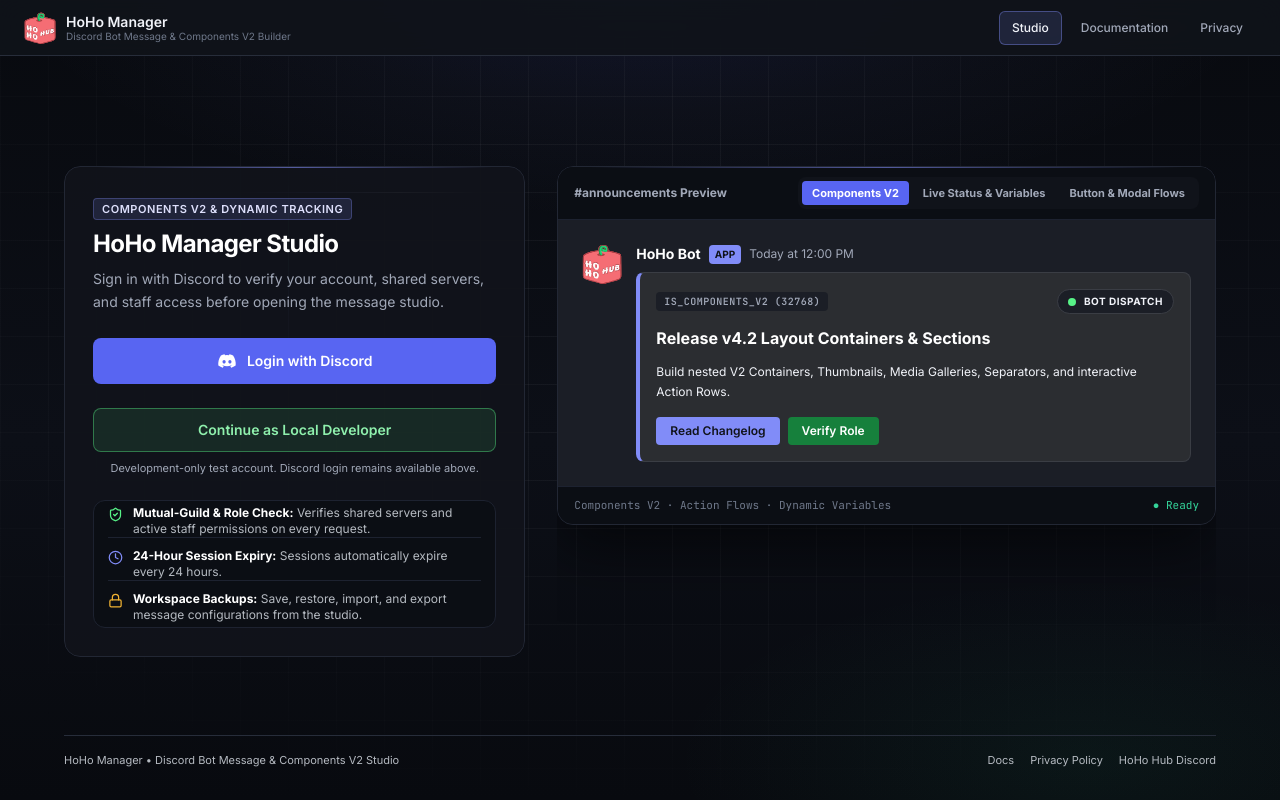
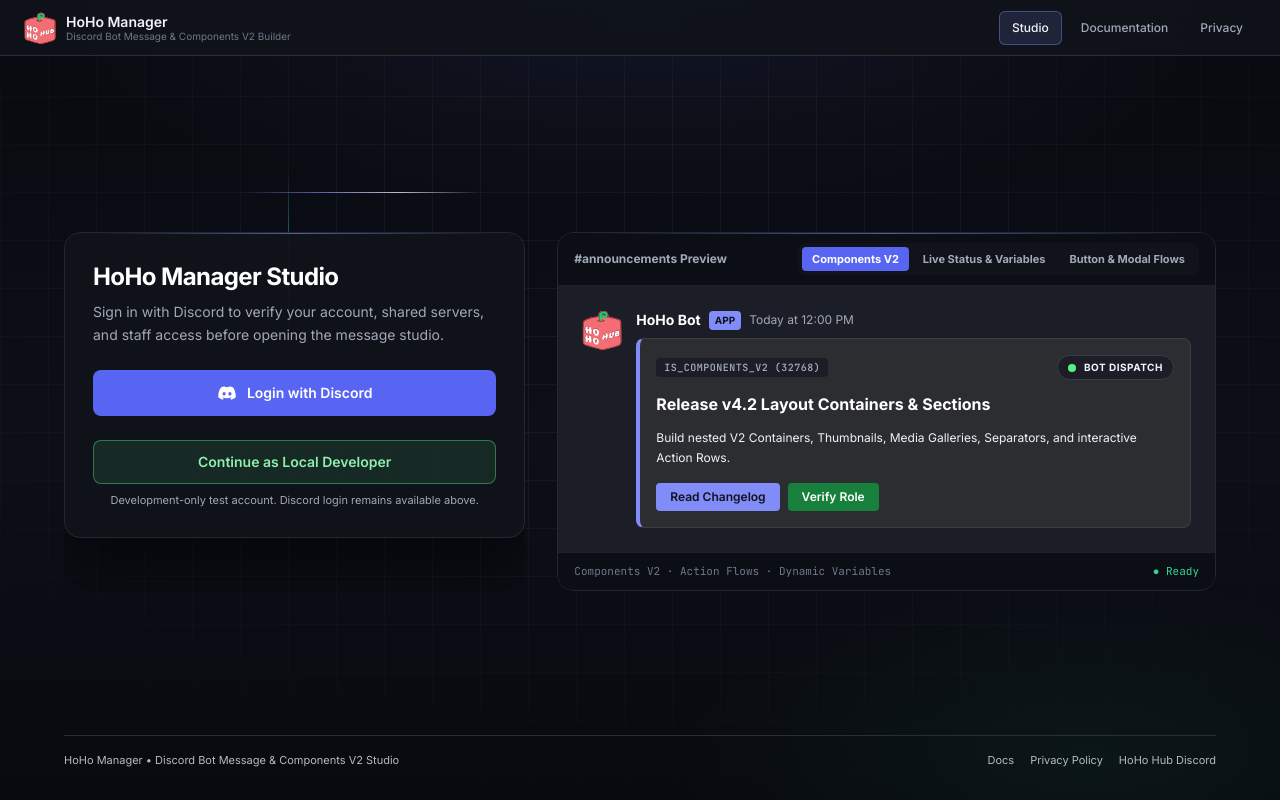
Before and after one commit to no-peace/Hoho_manager, a React (Vite) app in the folder client/: page / in a window 1280 px wide. Built offline with nearby package versions, Linux system fonts and the light colour scheme; no server answers.

Commit message:
some changes

```diff
--- a/client/src/components/layout/LoginScreen.tsx
+++ b/client/src/components/layout/LoginScreen.tsx
@@ -93,9 +93,6 @@ export const LoginScreen: React.FC<{ authError?: string | null }> = ({ authError
       <main className="relative z-10 max-w-6xl w-full mx-auto grid grid-cols-1 lg:grid-cols-12 gap-4 sm:gap-6 lg:gap-8 items-stretch lg:items-stretch my-2 lg:my-auto py-2 sm:py-6">
         <SpotlightCard className="lg:col-span-5 min-w-0 rounded-2xl h-full"><div className="relative flex h-full flex-col justify-between overflow-hidden rounded-2xl border border-[#222734] bg-[#11141B]/95 p-5 shadow-[0_24px_64px_rgba(0,0,0,0.55)] sm:p-7 space-y-5 sm:space-y-6"><div className="pointer-events-none absolute inset-x-8 top-0 h-px bg-gradient-to-r from-transparent via-[#818CF8]/60 to-transparent" aria-hidden="true" />
           <div className="space-y-2">
-            <span className="inline-block px-2 py-0.5 rounded bg-[#818CF8]/15 border border-[#818CF8]/30 text-[#dee0fc] text-[0.6875rem] font-semibold uppercase tracking-wider">
-              COMPONENTS V2 & DYNAMIC TRACKING
-            </span>
             <h1 className="text-2xl font-bold text-white tracking-tight">
               HoHo Manager Studio
             </h1>
@@ -152,30 +149,6 @@ export const LoginScreen: React.FC<{ authError?: string | null }> = ({ authError
               )}
             </div>
           )}
-
-          <div className="space-y-2.5 rounded-xl border border-[#1D2230] bg-[#0B0E14] divide-y divide-[#1D2230] px-3.5 py-1">
-            <div className="flex items-start gap-2.5 text-xs text-[#b5bac1]">
-              <ShieldCheck size={15} className="text-[#57f287] shrink-0 mt-0.5" />
-              <span>
-                <strong className="text-white">Mutual-Guild & Role Check:</strong>{" "}
-                Verifies shared servers and active staff permissions on every request.
-              </span>
-            </div>
-            <div className="flex items-start gap-2.5 text-xs text-[#b5bac1]">
-              <Clock size={15} className="text-[#818CF8] shrink-0 mt-0.5" />
-              <span>
-                <strong className="text-white">24-Hour Session Expiry:</strong>{" "}
-                Sessions automatically expire every 24 hours.
-              </span>
-            </div>
-            <div className="flex items-start gap-2.5 text-xs text-[#b5bac1]">
-              <Lock size={15} className="text-[#f0b232] shrink-0 mt-0.5" />
-              <span>
-                <strong className="text-white">Workspace Backups:</strong>{" "}
-                Save, restore, import, and export message configurations from the studio.
-              </span>
-            </div>
-          </div>
         </div></SpotlightCard>
 
         <SpotlightCard className="lg:col-span-7 min-w-0 rounded-2xl h-full"><div className="relative flex h-full min-h-0 flex-col justify-between overflow-hidden rounded-2xl border border-[#222734] bg-[#11141B]/95 shadow-[0_24px_64px_rgba(0,0,0,0.55)]">
--- a/client/src/styles/globals.css
+++ b/client/src/styles/globals.css
@@ -454,7 +454,7 @@ option {
 }
 
 @media (max-width: 639px) {
-  input:not([type="checkbox"]):not([type="radio"]):not([type="range"]),
+  input:not([type="checkbox"]):not([type="radio"]):not([type="range"]):not([type="color"]),
   textarea,
   select {
     font-size: 16px;
```
Also changed, not shown: 3 other files (tests, documents, lock files or other folders).
